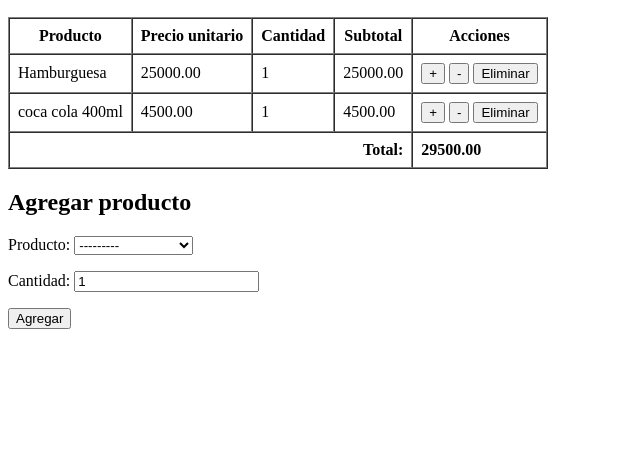
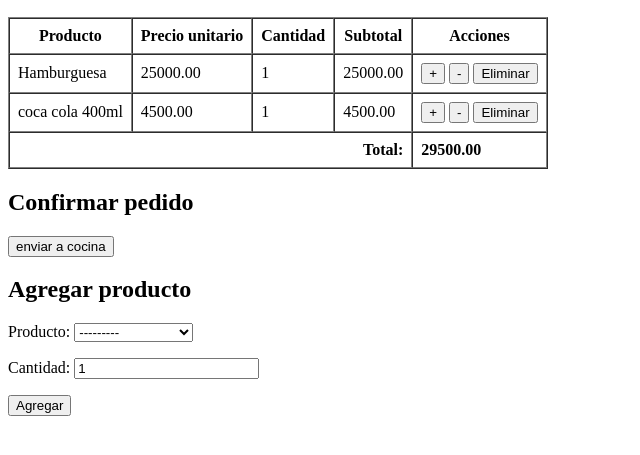
Before and after one commit to acmazoh/Gestion_pedidos_inventario, a Django app: page /ventas/pedidos/1/ in a window 1280 px wide. Shown: the part 148-603 px from the top of the page, without its empty margins (0-640 px from the left). Run offline with Django 4.2, Linux system fonts and the light colour scheme; a user stored in the database is signed in; data comes from the database, SQL or seed files in the repository.

Commit message:
agregue la funcion de enviar el pedido a cocina y le cambia el estado

```diff
--- a/ventas/templates/ventas/pedido_detail.html
+++ b/ventas/templates/ventas/pedido_detail.html
@@ -61,6 +61,15 @@
         {% endif %}
     </table>
 
+    <h2>Confirmar pedido</h2>
+
+    {% if pedido.estado == 'pendiente' and items %}
+    <form method="post" action="{% url 'pedido_confirm' pedido.id %}">
+        {% csrf_token %}
+        <button type="submit">enviar a cocina</button>
+    </form>
+    {% endif %}
+
     <h2>Agregar producto</h2>
     <form method="post">
         {% csrf_token %}
--- a/ventas/urls.py
+++ b/ventas/urls.py
@@ -6,6 +6,7 @@
     path('pedidos/', views.PedidoListView.as_view(), name='pedido_list'),
     path('pedidos/nuevo/', views.PedidoCreateView.as_view(), name='pedido_create'),
     path('pedidos/<int:pk>/', views.PedidoDetailView.as_view(), name='pedido_detail'),
+    path('pedidos/<int:pk>/confirmar/', views.PedidoConfirmarView.as_view(), name='pedido_confirm'),
     path('pedidos/<int:pedido_pk>/items/<int:item_pk>/incrementar/', views.PedidoProductoQuantityUpdateView.as_view(), name='pedido_item_increment'),
     path('pedidos/<int:pedido_pk>/items/<int:item_pk>/disminuir/', views.PedidoProductoQuantityUpdateView.as_view(), name='pedido_item_decrement'),
     path('pedidos/<int:pedido_pk>/items/<int:item_pk>/eliminar/', views.PedidoProductoDeleteView.as_view(), name='pedido_item_delete'),
--- a/ventas/views.py
+++ b/ventas/views.py
@@ -128,3 +128,15 @@
                 # eliminar si se reduce por debajo de 1
                 item.delete()
         return redirect('pedido_detail', pk=pedido_pk)
+
+
+class PedidoConfirmarView(LoginRequiredMixin, View):
+    def post(self, request, pk, *args, **kwargs):
+        pedido = get_object_or_404(Pedido, pk=pk, creado_por=request.user)
+
+        # Solo puede confirmarse un pedido pendiente con al menos un producto.
+        if pedido.estado == 'pendiente' and pedido.items.exists():
+            pedido.estado = 'en_preparacion'
+            pedido.save()
+
+        return redirect('pedido_detail', pk=pk)
```
